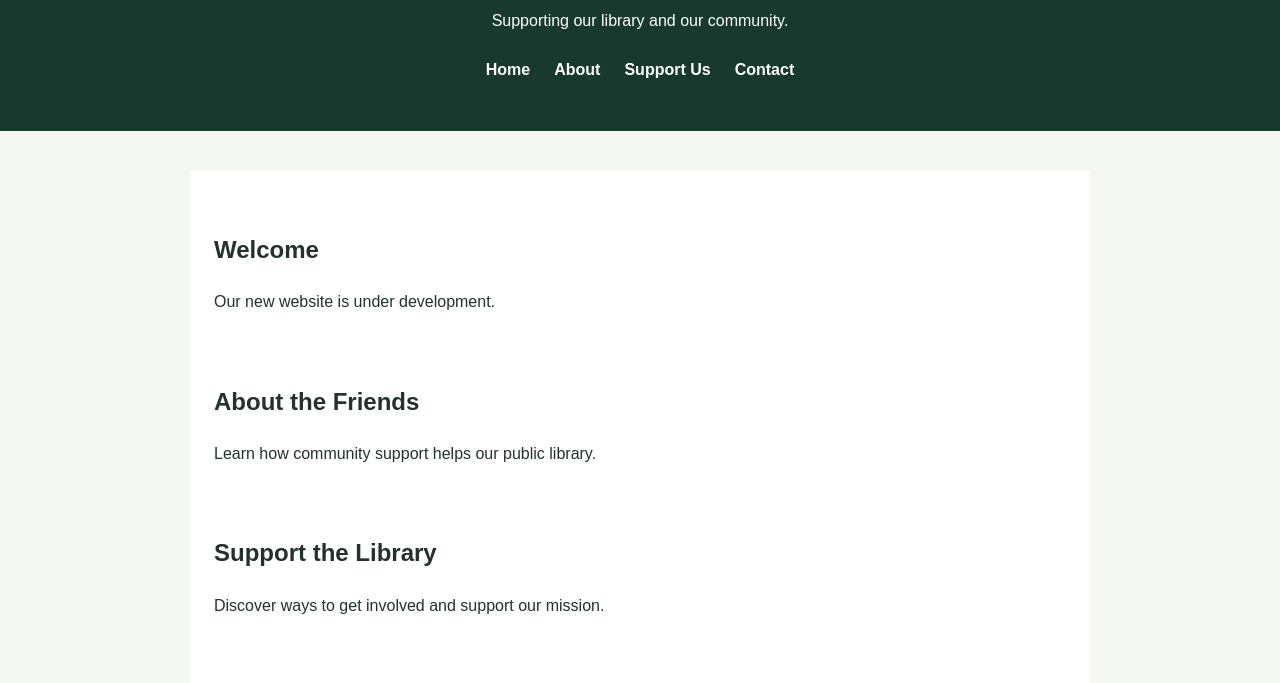
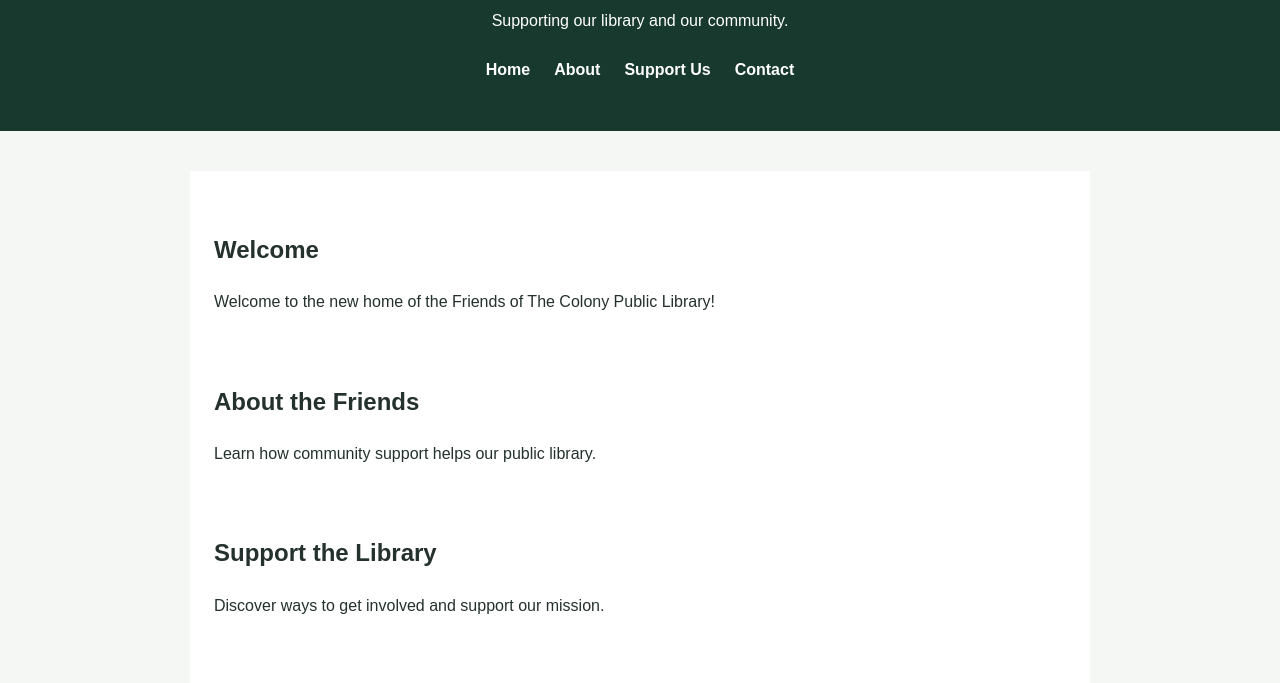
Before and after one commit to jsglisson3/FOTCL, a plain HTML site: page index.html in a window 1280 px wide. Shown: the part 113-796 px from the top of the page. Drawn offline with Linux system fonts and the light colour scheme.

Commit message:
update welcome text

```diff
--- a/index.html
+++ b/index.html
@@ -24,7 +24,7 @@
 <main>
     <section id="home">
         <h2>Welcome</h2>
-        <p>Our new website is under development.</p>
+        <p>Welcome to the new home of the Friends of The Colony Public Library!</p>
     </section>
 
     <section id="about">
```
